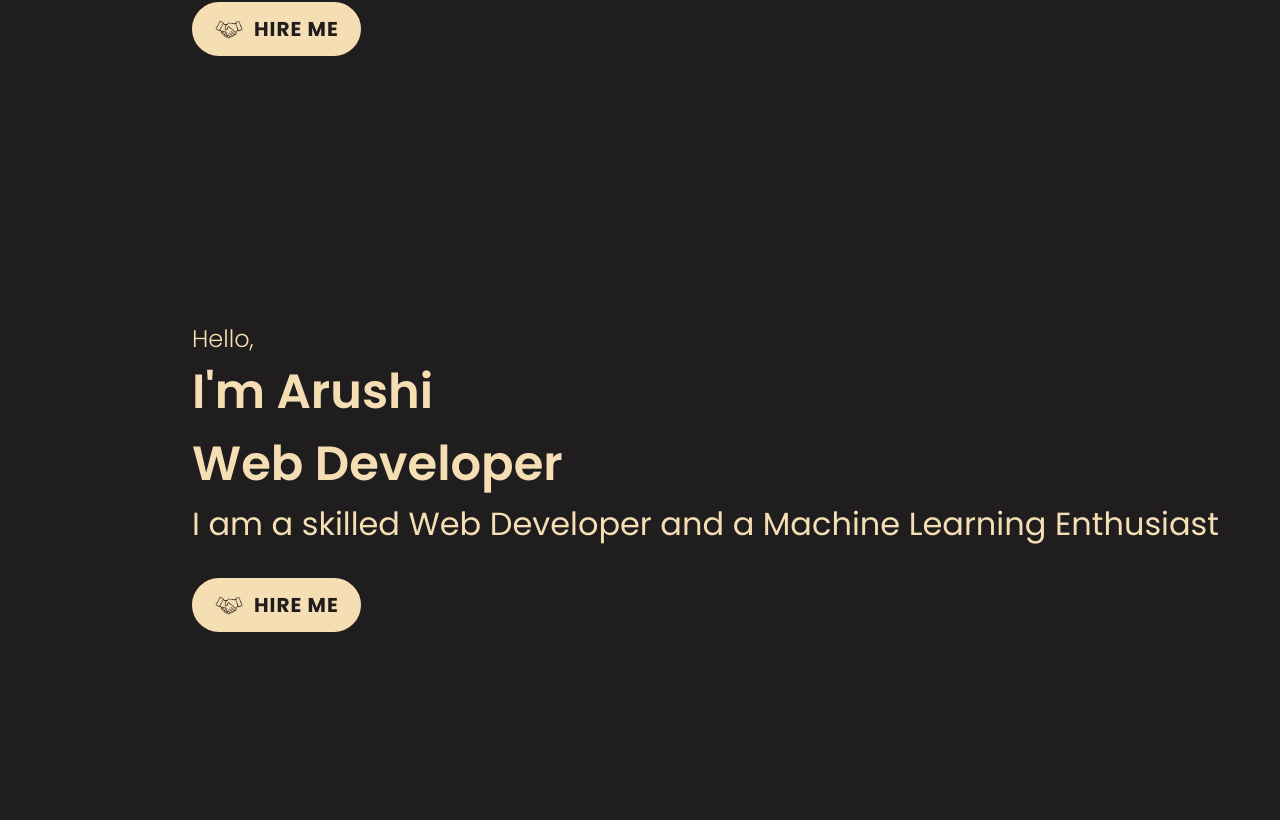
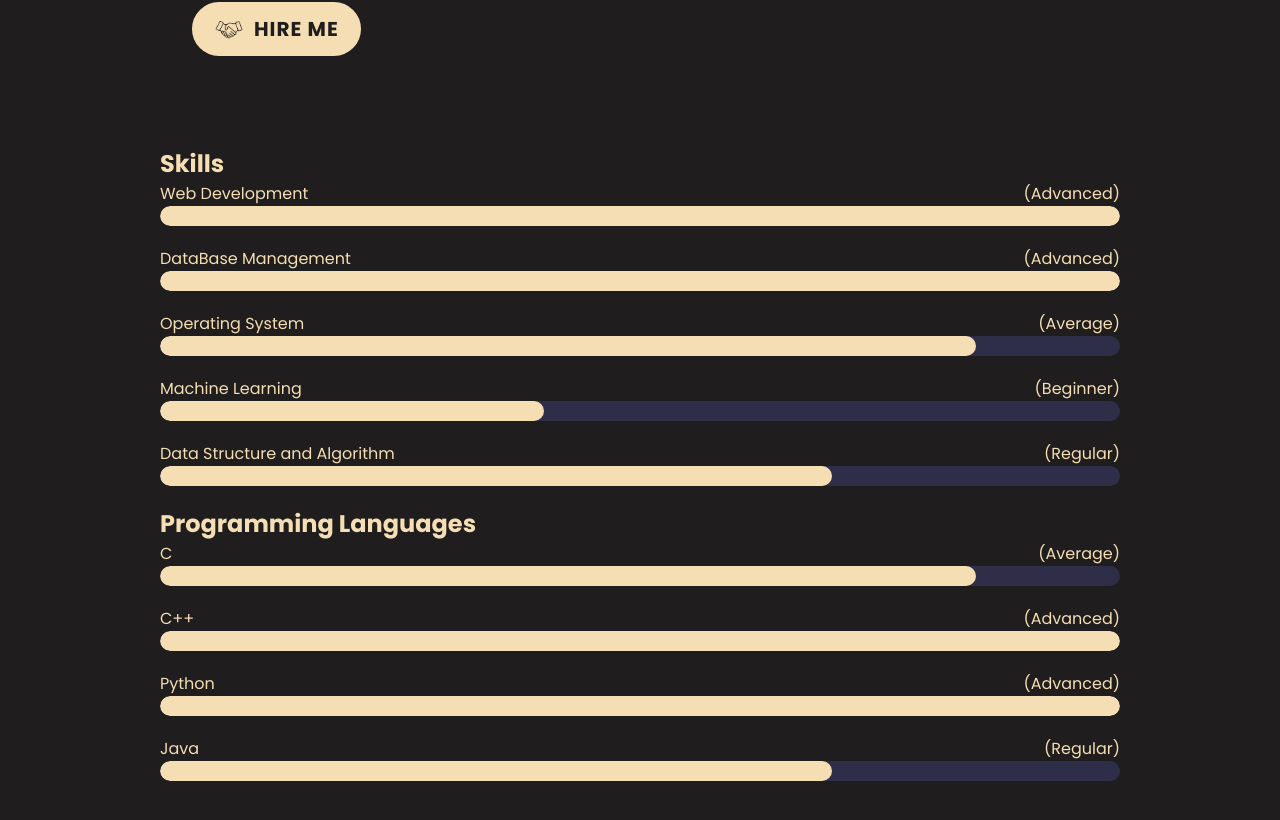
Before and after one commit to arushigarhwal/my-portfolio-website, a React (Create React App) app in the folder portfolio/: page / in a window 1280 px wide. Shown: the part 576-1396 px from the top of the page. Built offline with nearby package versions, Linux system fonts and the light colour scheme.

Commit message:
removing unnecesary folder

```diff
--- a/portfolio/src/App.js
+++ b/portfolio/src/App.js
@@ -1,6 +1,6 @@
 import NavBar from "./components/navBar/navBar";
 import Landing from "./components/landing/landing";
-import Skills from "./components/landing/landing";
+import Skills from "./components/skills/skills";
 function App() {
   return (
     <div className="App">
--- a/portfolio/src/components/landing/landing.css
+++ b/portfolio/src/components/landing/landing.css
@@ -3,6 +3,7 @@
     width: 100vw;
     max-width: 75vw;
     margin: 0 auto;
+    margin-bottom: 25px;
 }
 .content{
     display: flex;
@@ -64,4 +65,14 @@
     .Hello{
         font-size: 4.5vw;
     }
+    #intro{
+        margin-bottom: 15px;
+        z-index: 1;
+        position: relative;
+    }
 }
+@media screen and (max-width:470){
+    #intro{
+        margin-bottom: 15px;
+    }
+}
--- a/portfolio/src/components/skills/skills.css
+++ b/portfolio/src/components/skills/skills.css
@@ -0,0 +1,62 @@
+#skills {
+    width: 80vw;
+    max-width: 80rem;
+    margin:  auto;
+    padding: 1rem 2rem;
+    margin-top: 50px;
+
+
+  }
+  .skillHeader{
+    display: flex;
+    justify-content: space-between;
+    align-items: center;
+  }
+  .name {
+    font-size: 16px;
+    margin: 0;
+  }
+  .level {
+    font-size: 16px;
+    margin: 0;
+  }
+  .skill {
+    margin-bottom: 20px;
+  }
+
+  .bar {
+    background-color: #2e2e48;
+    border-radius: 25px;
+    overflow: hidden;
+  }
+
+  .progress {
+    height: 20px;
+    border-radius: 25px;
+    background: wheat;
+  }
+
+  .advanced {
+    width: 100%;
+  }
+
+  .average{
+    width: 85%
+  }
+
+  .regular {
+    width: 70%;
+  }
+
+  .beginner {
+    width: 40%;
+  }
+
+  @media screen and (max-width:470){
+    #skills{
+        margin-top: 20px;
+        position: relative;
+        z-index: 0;
+    }
+
+  }
--- a/portfolio/src/components/skills/skills.js
+++ b/portfolio/src/components/skills/skills.js
@@ -4,16 +4,89 @@ const Skills = () => {
   return (
     <section id ='skills'>
         <h2>Skills</h2>
-        <div className="skills-container">
-          <div className="skills-item">
-            <img src="https://img.shields.io/badge/HTML5-E34F26?style=for-the-badge&logo=html5&logoColor=white" alt="HTML5" />
-            <p>HTML5</p>
-          </div>
-          <div className="skills-item">
-            <img src="https://img.shields.io/badge/CSS3-1572B6?style=for-the-badge&logo=css3&logoColor=white" alt="CSS3" />
-            <p>CSS3</p>
-          </div>
-          </div>
+        <div class="skill">
+        <div class='skillHeader'>
+            <p class='name'>Web Development</p>
+            <p class='level'>(Advanced)</p>
+            </div>
+            <div class="bar">
+            <div class="progress advanced"></div>
+            </div>
+        </div>
+        <div class="skill">
+        <div class='skillHeader'>
+            <p class='name'>DataBase Management</p>
+            <p class='level'>(Advanced)</p>
+            </div>
+            <div class="bar">
+            <div class="progress advanced"></div>
+            </div>
+        </div>
+        <div class="skill">
+        <div class='skillHeader'>
+            <p class='name'>Operating System</p>
+            <p class='level'>(Average)</p>
+            </div>
+            <div class="bar">
+            <div class="progress average"></div>
+            </div>
+        </div>
+        <div class="skill">
+        <div class='skillHeader'>
+            <p class='name'>Machine Learning</p>
+            <p class='level'>(Beginner)</p>
+            </div>
+            <div class="bar">
+            <div class="progress beginner"></div>
+            </div>
+        </div>
+        <div class="skill">
+            <div class='skillHeader'>
+            <p class='name'>Data Structure and Algorithm</p>
+            <p class='level'>(Regular)</p>
+            </div>
+            <div class="bar">
+            <div class="progress regular"></div>
+            </div>
+        </div>
+        <h2>Programming Languages</h2>
+        <div class="skill">
+        <div class='skillHeader'>
+            <p class='name'>C</p>
+            <p class='level'>(Average)</p>
+            </div>
+            <div class="bar">
+            <div class="progress average"></div>
+            </div>
+        </div>
+        <div class="skill">
+            <div class='skillHeader'>
+            <p class='name'>C++</p>
+            <p class='level'>(Advanced)</p>
+            </div>
+            <div class="bar">
+            <div class="progress advanced"></div>
+            </div>
+        </div>
+        <div class="skill">
+        <div class='skillHeader'>
+            <p class='name'>Python</p>
+            <p class='level'>(Advanced)</p>
+            </div>
+            <div class="bar">
+            <div class="progress advanced"></div>
+            </div>
+        </div>
+        <div class="skill">
+        <div class='skillHeader'>
+            <p class='name'>Java</p>
+            <p class='level'>(Regular)</p>
+            </div>
+            <div class="bar">
+            <div class="progress regular"></div>
+            </div>
+        </div>
+
     </section>
   )
 }
```
